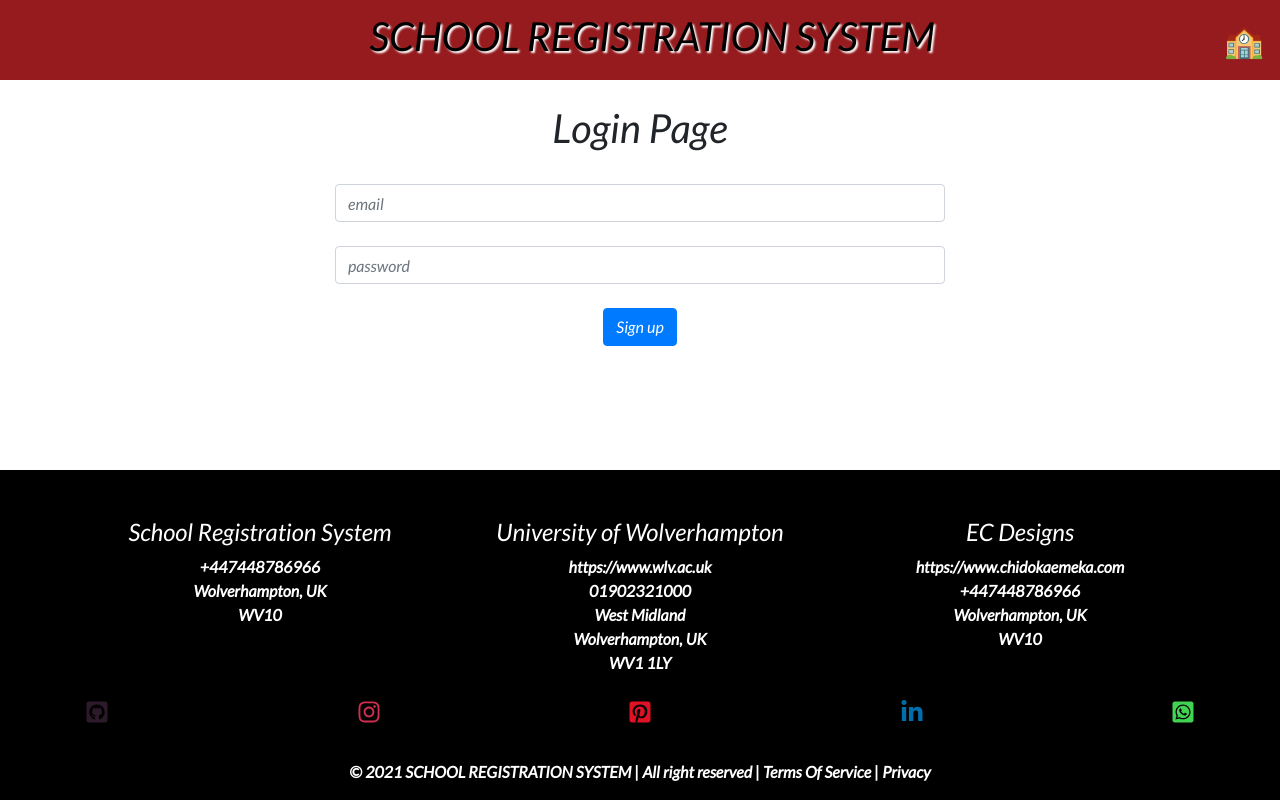
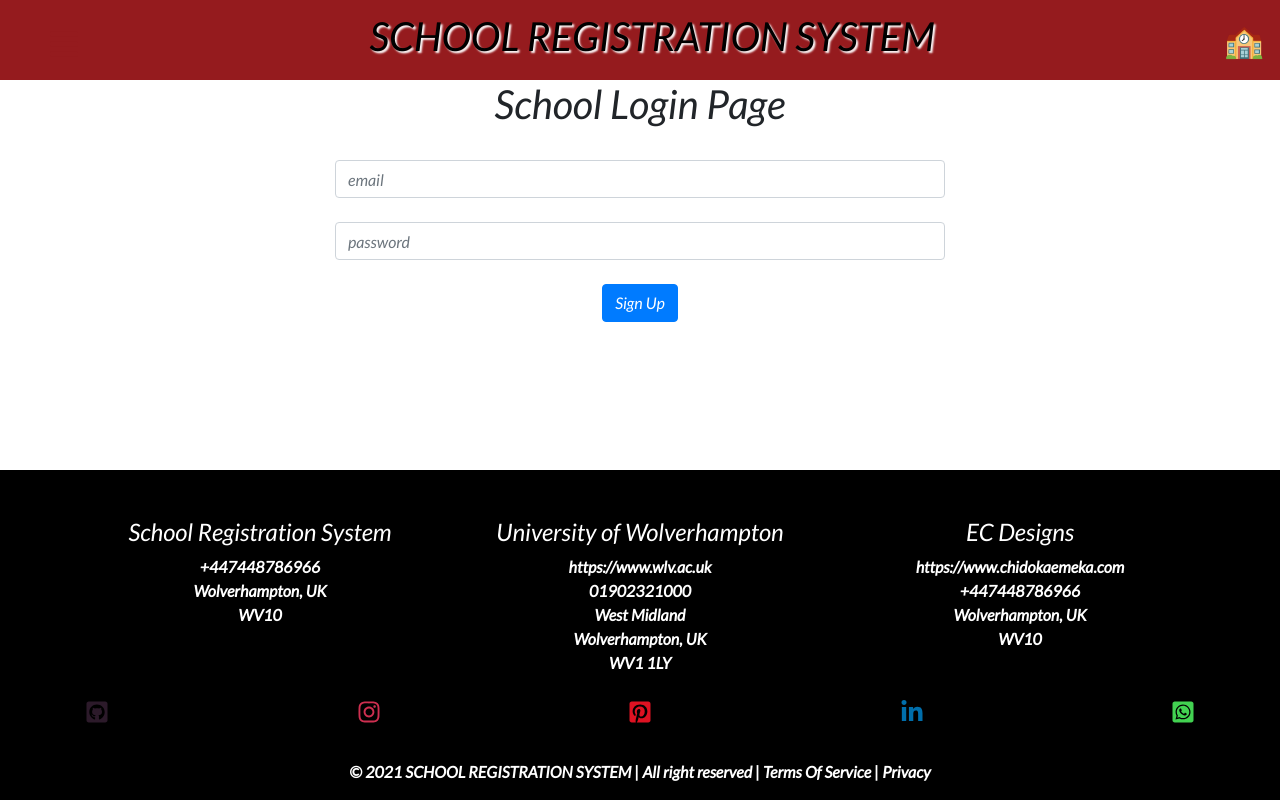
Before and after one commit to Emzzy123/React-_school_registration_system, a React (Create React App) app: page / in a window 1280 px wide. Built offline with nearby package versions, Linux system fonts and the light colour scheme.

Commit message:
modifying the login page

```diff
--- a/src/Components/Login.js
+++ b/src/Components/Login.js
@@ -1,7 +1,6 @@
+import React, { useState, useEffect } from "react";
 import Navbar from "./Navbar";
 import { useHistory } from "react-router-dom";
-import React, { useEffect, useState } from "react";
-import Axios from "axios";
 
 function Login() {
   const history = useHistory();
@@ -11,67 +10,57 @@
     }
   }, []);
 
-  const url =
-    "https://mi-linux.wlv.ac.uk/~2024684/ci3_restapi/index.php/user/login";
-  const [data, setData] = useState({
-    email: "",
-    password: "",
+  const [email, setEmail] = useState("");
+  const [password, setPassword] = useState("");
+
+  async function login() {
+    let item = { email, password };
+
+    let result = await fetch("http://127.0.0.1:8000/api/login", {
+      method: "POST",
+      body: JSON.stringify(item),
+      headers: {
+        "Content-Type": "application/json",
+        Accept: "appplication/json",
+      },
     });
-
-  function submit(e) {
-    e.preventDefault();
-    Axios.post(url, {
-      email: data.email,
-      password: data.password,
-    }).then((res) => {
-      console.log(res.data);
-    });
-
-    console.log(data);
-    localStorage.setItem("user-info", JSON.stringify(data));
-  }
-
-  function handle(e) {
-    const newdata = { ...data };
-    newdata[e.target.id] = e.target.value;
-    setData(newdata);
-    console.log(newdata);
+    result = await result.json();
+    localStorage.setItem("user-info", JSON.stringify(result));
+    history.push("/add");
   }
 
   return (
-    <>
+    <div>
       <Navbar />
       <div className="col-sm-6 offset-sm-3">
-        <br />
-        <form onSubmit={(e) => submit(e)}>
         <center>
-            <h1>Login Page</h1>
+          <h1>School Login Page</h1>
         </center>
         <br />
+
         <input
           type="text"
-            onChange={(e) => handle(e)}
-            id="email"
-            value={data.email}
+          value={email}
+          onChange={(e) => setEmail(e.target.value)}
           className="form-control"
           placeholder="email"
         />
         <br />
         <input
           type="password"
-            onChange={(e) => handle(e)}
-            id="password"
-            value={data.password}
+          value={password}
+          onChange={(e) => setPassword(e.target.value)}
           className="form-control"
           placeholder="password"
         />
         <br />
         <center>
-            <button className="btn btn-primary">Sign up</button>
+          <button onClick={login} className="btn btn-primary">
+            Sign Up
+          </button>
         </center>
-        </form>
       </div>
-    </>
+    </div>
   );
 }
 
```
Lines whose indentation alone changed are shown as unchanged.
